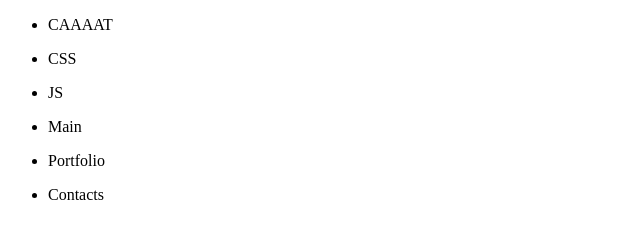
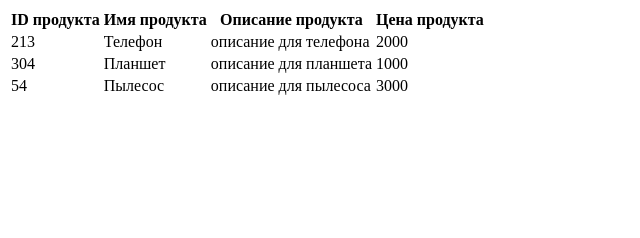
Before and after one commit to dmitriy-057/trainy, a plain HTML site: page index.html in a window 1280 px wide. Shown: the whole page, without its empty margins (0-640 px from the left). Drawn offline with Linux system fonts and the light colour scheme.

Commit message:
добавляет DOM

```diff
--- /dev/null
+++ b/index.css
@@ -0,0 +1,20 @@
+ul {
+    list-style: none;
+}
+a {
+    text-decoration: none;
+    color:black
+}
+.site-nav__link--current {
+color: #ffff00
+}
+
+.color-picker-btn {
+    display: inline-block;
+    width: 64px;
+    height: 64px;
+    margin: 4px;
+    text-align: center;
+    border: none;
+    outline: none;
+}
--- a/index.html
+++ b/index.html
@@ -5,32 +5,29 @@
     <meta http-equiv="X-UA-Compatible" content="IE=edge">
     <meta name="viewport" content="width=device-width, initial-scale=1.0">
     <title>Document</title>
-<script async src="index.js"></script>
+    <link href="index.css" rel="stylesheet" type="text/css">
+<script  src="index.js" type="module"></script>
 </head>
 <body>
-<div>
-    <ul class = 'list'>
-    <li class = 'list__item'>
-      <p>HTML</p>
-    </li>
-    <li class = 'list__item'>
-      <p>CSS</p>
-    </li>
-     <li class = 'list__item'>
-      <p>JS</p>
-    </li>
-  </ul></div>
-  <div>
-    <ul class = 'list-nav'>
-    <li class = 'list-nav__item'>
-      <p>Main</p>
-    </li>
-    <li class = 'list-nav__item'>
-      <p>Portfolio</p>
-    </li>
-     <li class = 'list-nav__item'>
-      <p>Contacts</p>
-    </li>
-  </ul></div>
+<div class="js-container">
+<table class="js-table">
+  <thead>
+    <tr>
+      <th>
+        ID продукта
+      </th>
+      <th>
+        Имя продукта
+      </th>
+      <th>
+        Описание продукта
+      </th>
+      <th>
+        Цена продукта
+      </th>
+    </tr>
+  </thead>
+</table>
+</div>
 </body>
 </html>
--- a/index.js
+++ b/index.js
@@ -1,8 +1,54 @@
-const listEl = document.querySelector('ul')
-console.log('listEl', listEl)
+import products from './products.js';
 
-const itemEl = listEl.querySelector('li');
-console.log('itemEl',itemEl);
-const textEl = document.querySelector('p');
-console.log('textEl',textEl);
-textEl.textContent = 'CAAAAT'
+const makeProductsTableMarkUp = ({id,name,description, price}) => {
+return `<tr>
+<td>
+  ${id}
+</td>
+<td>
+  ${name}
+</td>
+<td>
+  ${description}
+</td>
+<td>
+  ${price}
+</td>
+</tr> `
+}
+
+const createProductsTable = products.map(makeProductsTableMarkUp).join('') ;
+console.log(createProductsTable)
+
+const tableEl = document.querySelector('.js-table');
+tableEl.insertAdjacentHTML('beforeend', createProductsTable);
+
+
+// const makeCard = ({name, description, price}) => {
+//     const articleEl = document.createElement('article');
+//     articleEl.classList.add('product');
+
+//     const nameEl = document.createElement('h2');
+//     nameEl.classList.add('product__name');
+//     nameEl.textContent = name;
+
+//     const descrEl = document.createElement('p');
+//     descrEl.classList.add('product__descr');
+//     descrEl.textContent = description;
+
+//     const priceEl = document.createElement('p');
+//     priceEl.classList.add('product__price');
+//     priceEl.textContent = `Цена: ${price} $`;
+
+
+//     articleEl.append(nameEl, descrEl, priceEl);
+//     console.log('articleEl', articleEl);
+//     return articleEl
+// }
+
+
+
+
+// const elements = products.map(makeCard);
+// const containerEl = document.querySelector('.js-container');
+// containerEl.append(...elements);
--- /dev/null
+++ b/products.js
@@ -0,0 +1,26 @@
+export default [
+    {
+        name: 'Телефон',
+        description: 'описание для телефона',
+        price: 2000,
+        available: true,
+        onSale: true,
+        id: 213,
+    },
+    {
+        name: 'Планшет',
+        description: 'описание для планшета',
+        price: 1000,
+        available: false,
+        onSale: true,
+        id: 304
+    },
+    {
+        name: 'Пылесос',
+        description: 'описание для пылесоса',
+        price: 3000,
+        available: false,
+        onSale: false,
+        id:54
+    },
+]
```
